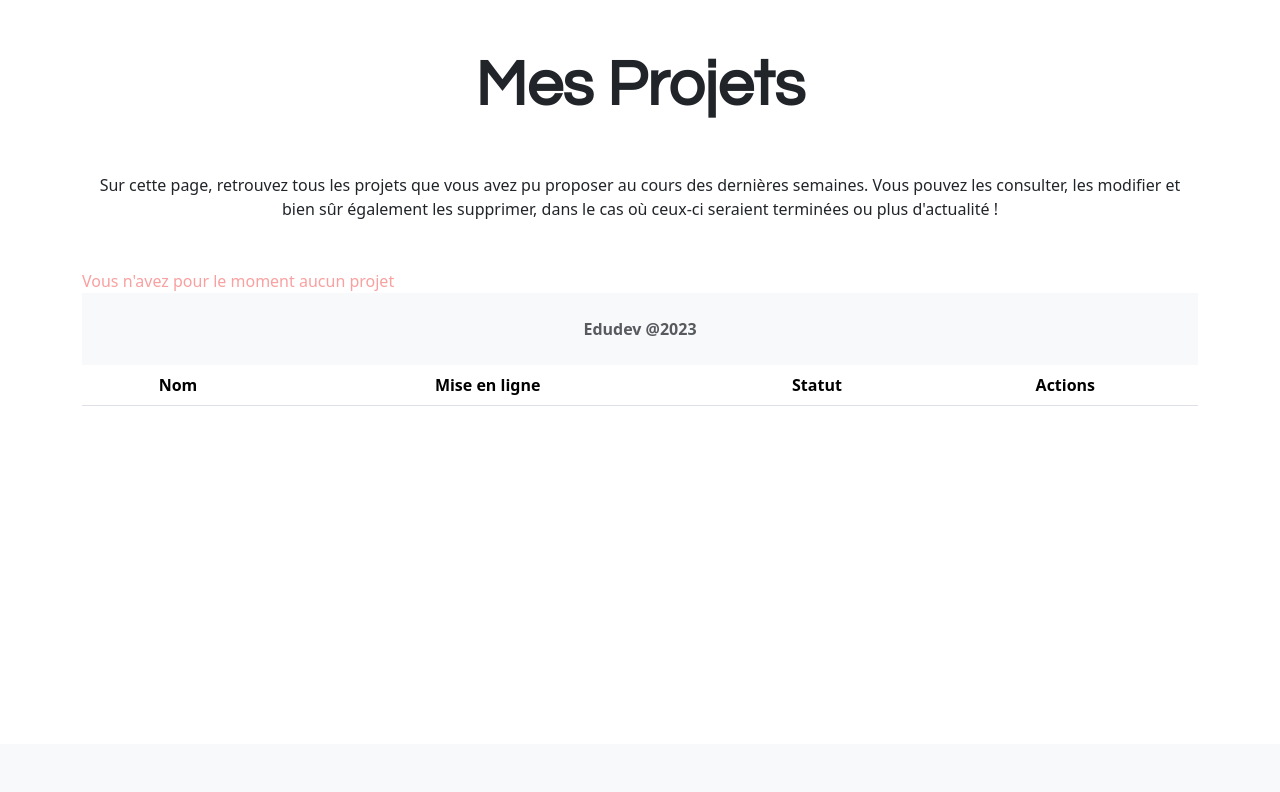
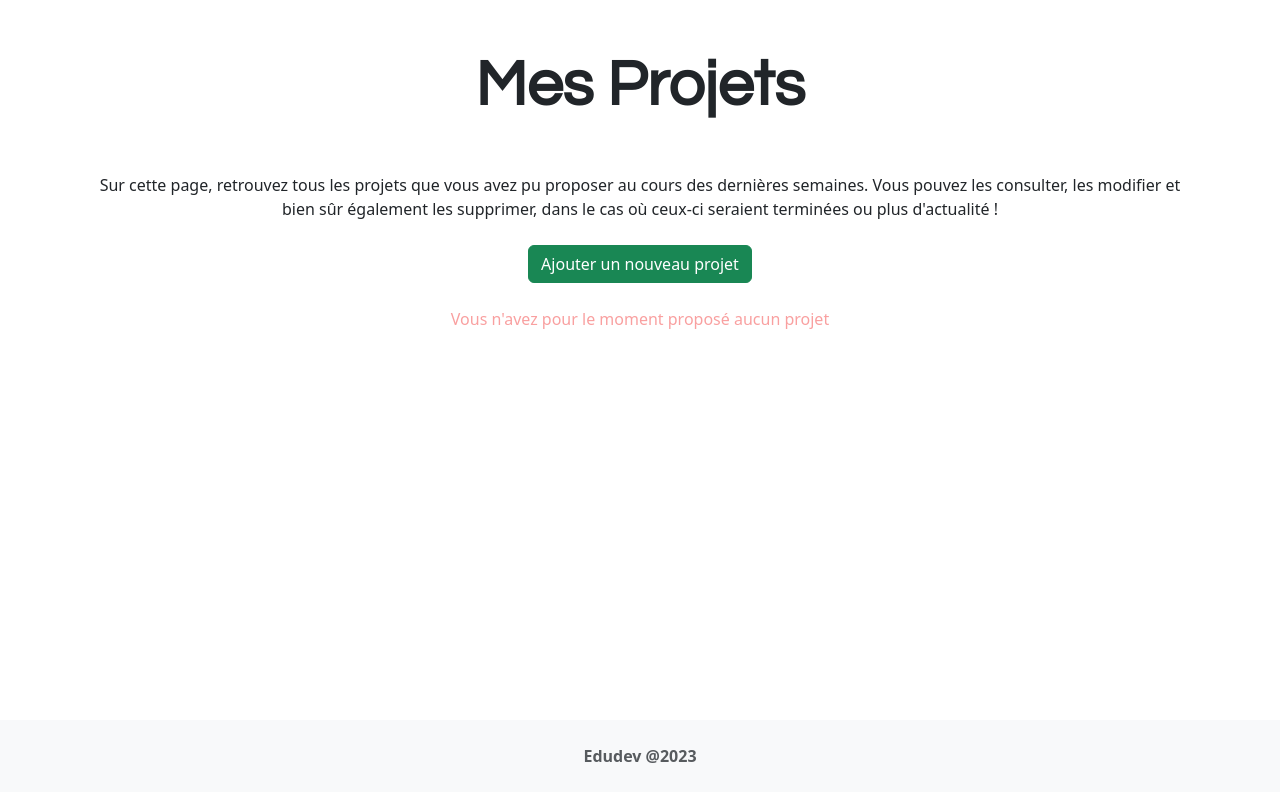
Before and after one commit to dylanejosse/edudev, a Symfony app: template templates/current_user/myProjects.html.twig in a window 1280 px wide. Shown: the part 56-848 px from the top of the page. Before the commit the page ends 462 px from the top, so only its background shows below. Run offline with Twig, Linux system fonts and the light colour scheme; the template is opened without the code that fills it, so the values that code supplies are empty; some libraries are stand-ins or nearby versions.

Commit message:
Style modification if no projects for the current user

```diff
--- a/public/css/style.css
+++ b/public/css/style.css
@@ -323,3 +323,8 @@ h2
 {
     color: rgb(249, 160, 160);
 }
+
+.section-projects
+{
+    height: 90vh;
+}
--- a/templates/current_user/myProjects.html.twig
+++ b/templates/current_user/myProjects.html.twig
@@ -8,17 +8,22 @@
 {% endblock %}
 
 {% block body %}
-<section>
+<section class="section-projects">
 
     <div class="container d-flex flex-wrap">
 
         <div class="row">
 
             <h1 class="text-center my-5">Mes Projets</h1>
-            <p class="text-center mb-5">Sur cette page, retrouvez tous les projets que vous avez pu proposer au cours des dernières semaines. Vous pouvez les consulter, les modifier et bien sûr également les supprimer, dans le cas où ceux-ci seraient terminées ou plus d'actualité !</p>
+            <p class="text-center mb-3">Sur cette page, retrouvez tous les projets que vous avez pu proposer au cours des dernières semaines. Vous pouvez les consulter, les modifier et bien sûr également les supprimer, dans le cas où ceux-ci seraient terminées ou plus d'actualité !</p>
+
+            <div class="col-12 d-flex justify-content-center mt-2 mb-4">
+                <a class="btn btn-success" href="{{ path('app_add_project') }}">Ajouter un nouveau projet</a>
+            </div>
 
             <div class="col-12">
 
+                {% if currentUser.projects|length > 0 %}
                 <table class="table">
                     <thead>
                         <tr class="text-center">
@@ -28,11 +33,10 @@
                             <th scope="col">Actions</th>
                         </tr>
                     </thead>
-                {% if currentUser.projects|length > 0 %}
                 <tbody>
                 {% for project in currentUser.projects %}
 
-                        <tr class="text-center align-baseline">
+                    <tr class="text-center align-middle">
                         <th scope="row">{{ project.name }}</th>
                         <td>{{ project.createdAt | date("d/m/y") }}</td>
                         <td class="d-none d-md-table-cell">{{ project.status }}</td>
@@ -42,19 +46,19 @@
                             <a class="btn btn-danger" href="{{ path('app_project_delete',{id: project.id} ) }}">Supprimer</a>
                         </td>
                         <td class="d-block d-md-none">
-                                <a class="btn btn-primary" href="{{ path('app_project_display',{id: project.id} ) }}">
+                            <a class="btn btn-primary my-2 mx-1" href="{{ path('app_project_display',{id: project.id} ) }}">
                                 <svg xmlns="http://www.w3.org/2000/svg" width="16" height="16" fill="currentColor" class="bi bi-eye" viewBox="0 0 16 16">
                                     <path d="M16 8s-3-5.5-8-5.5S0 8 0 8s3 5.5 8 5.5S16 8 16 8zM1.173 8a13.133 13.133 0 0 1 1.66-2.043C4.12 4.668 5.88 3.5 8 3.5c2.12 0 3.879 1.168 5.168 2.457A13.133 13.133 0 0 1 14.828 8c-.058.087-.122.183-.195.288-.335.48-.83 1.12-1.465 1.755C11.879 11.332 10.119 12.5 8 12.5c-2.12 0-3.879-1.168-5.168-2.457A13.134 13.134 0 0 1 1.172 8z"/>
                                     <path d="M8 5.5a2.5 2.5 0 1 0 0 5 2.5 2.5 0 0 0 0-5zM4.5 8a3.5 3.5 0 1 1 7 0 3.5 3.5 0 0 1-7 0z"/>
                                 </svg>
                             </a>
-                                <a class="btn btn-warning" href="{{ path('app_project_edit',{id: project.id} ) }}">
+                            <a class="btn btn-warning my-2 mx-1" href="{{ path('app_project_edit',{id: project.id} ) }}">
                                 <svg xmlns="http://www.w3.org/2000/svg" width="16" height="16" fill="currentColor" class="bi bi-pencil-square" viewBox="0 0 16 16">
                                     <path d="M15.502 1.94a.5.5 0 0 1 0 .706L14.459 3.69l-2-2L13.502.646a.5.5 0 0 1 .707 0l1.293 1.293zm-1.75 2.456-2-2L4.939 9.21a.5.5 0 0 0-.121.196l-.805 2.414a.25.25 0 0 0 .316.316l2.414-.805a.5.5 0 0 0 .196-.12l6.813-6.814z"/>
                                     <path fill-rule="evenodd" d="M1 13.5A1.5 1.5 0 0 0 2.5 15h11a1.5 1.5 0 0 0 1.5-1.5v-6a.5.5 0 0 0-1 0v6a.5.5 0 0 1-.5.5h-11a.5.5 0 0 1-.5-.5v-11a.5.5 0 0 1 .5-.5H9a.5.5 0 0 0 0-1H2.5A1.5 1.5 0 0 0 1 2.5v11z"/>
                                 </svg>
                             </a>
-                                <a class="btn btn-danger" href="{{ path('app_project_delete',{id: project.id} ) }}">
+                            <a class="btn btn-danger my-2 mx-1" href="{{ path('app_project_delete',{id: project.id} ) }}">
                                 <svg xmlns="http://www.w3.org/2000/svg" width="16" height="16" fill="currentColor" class="bi bi-trash3" viewBox="0 0 16 16">
                                     <path d="M6.5 1h3a.5.5 0 0 1 .5.5v1H6v-1a.5.5 0 0 1 .5-.5ZM11 2.5v-1A1.5 1.5 0 0 0 9.5 0h-3A1.5 1.5 0 0 0 5 1.5v1H2.506a.58.58 0 0 0-.01 0H1.5a.5.5 0 0 0 0 1h.538l.853 10.66A2 2 0 0 0 4.885 16h6.23a2 2 0 0 0 1.994-1.84l.853-10.66h.538a.5.5 0 0 0 0-1h-.995a.59.59 0 0 0-.01 0H11Zm1.958 1-.846 10.58a1 1 0 0 1-.997.92h-6.23a1 1 0 0 1-.997-.92L3.042 3.5h9.916Zm-7.487 1a.5.5 0 0 1 .528.47l.5 8.5a.5.5 0 0 1-.998.06L5 5.03a.5.5 0 0 1 .47-.53Zm5.058 0a.5.5 0 0 1 .47.53l-.5 8.5a.5.5 0 1 1-.998-.06l.5-8.5a.5.5 0 0 1 .528-.47ZM8 4.5a.5.5 0 0 1 .5.5v8.5a.5.5 0 0 1-1 0V5a.5.5 0 0 1 .5-.5Z"/>
                                 </svg>
@@ -63,13 +67,15 @@
                     </tr>
 
                 {% endfor %}
+
                 </tbody>
 
                 </table>
+
                 {% else %}
-                    <div class="d-flex align-items-center col-12">
+                    <div class="col-12 d-flex align-items-center justify-content-center">
                         <div class="col-6">
-                            <p class="missing-information m-0">Vous n'avez pour le moment aucun projet</p>
+                            <p class="col-12 missing-information text-center">Vous n'avez pour le moment proposé aucun projet</th>
                         </div>
                     </div>
                 {% endif %}
```
Lines whose indentation alone changed are shown as unchanged.
